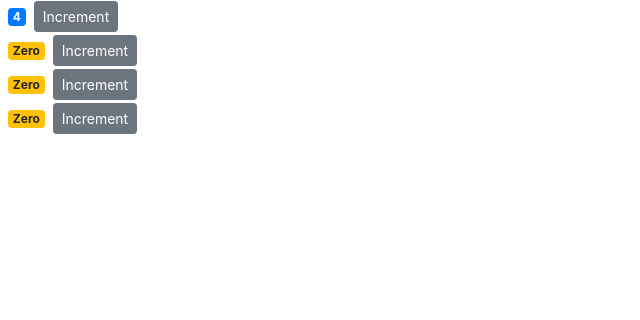
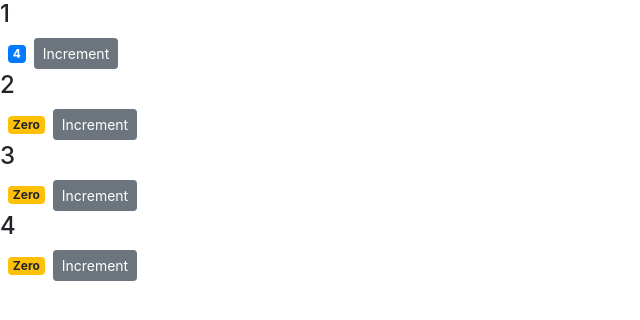
Before and after one commit to wblaircox/React-Course, a React (Create React App) app in the folder counter-app/: page / in a window 1280 px wide. Shown: the top 320 px of the page, without its empty margins (0-640 px from the left). Built offline with nearby package versions, Linux system fonts and the light colour scheme.

Commit message:
4 - Passing Children

```diff
--- a/counter-app/src/components/counter.jsx
+++ b/counter-app/src/components/counter.jsx
@@ -19,9 +19,11 @@ class Counter extends Component {
 
   render() {
     //console.log("props", this.props);
+    console.log(this.props);
 
     return (
       <div>
+        <h4>{this.props.id}</h4>
         <span className={this.getBadgeClasses()}>{this.formatCount()}</span>
         <button
           onClick={() => this.handleIncrement()} //this does not work, product not defined.
--- a/counter-app/src/components/counters.jsx
+++ b/counter-app/src/components/counters.jsx
@@ -15,7 +15,9 @@ class Counters extends Component {
     return (
       <div>
         {this.state.counters.map(counter => (
-          <Counter key={counter.id} value={counter.value} />
+          <Counter key={counter.id} value={counter.value} id={counter.id}>
+            <h4>Counter #{counter.id}</h4>
+          </Counter>
         ))}
       </div>
     );
```
